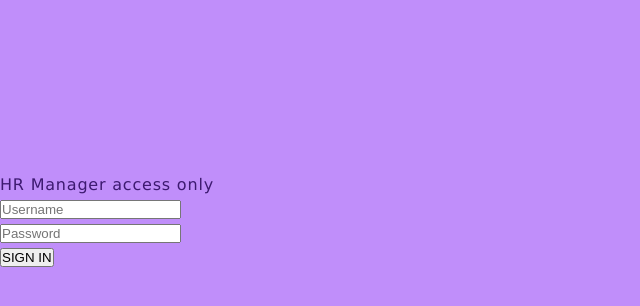
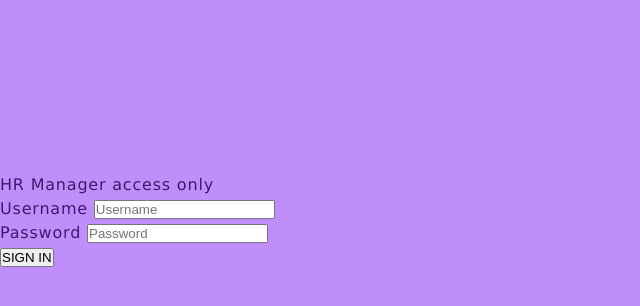
Before and after one commit to 106225401/applied-web-project-part-2, a PHP site: page /login.php in a window 1280 px wide. Shown: the part 251-557 px from the top of the page, without its empty margins (0-640 px from the left). Run offline with PHP 8.4, Linux system fonts and the light colour scheme; data that the repository does not hold is empty.

Commit message:
Added social media icons at the footer and modified login.php to meet WAVE requirements

```diff
--- a/project2/footer.inc
+++ b/project2/footer.inc
@@ -39,8 +39,8 @@
         <span>
             <a href="https://wa.me/60142597095" target="_blank"><img src="images/whatsapp.png" alt="WhatsApp Icon"></a>
             <a href="https://www.facebook.com/people/Next-Generation-Developers/61590674170023/" target="_blank"><img src="images/facebook.png" alt="Facebook Icon"></a>
-            <a href="" target="_blank"><img src="images/instagram.png" alt="Instagram Icon"></a>
-            <a href="" target="_blank"><img src="images/linkedin.png" alt="LinkedIn Icon"></a>
+            <a href="https://www.instagram.com/next.gendevs/" target="_blank"><img src="images/instagram.png" alt="Instagram Icon"></a>
+            <a href="https://www.youtube.com/@NextGenDevs-r4o" target="_blank"><img src="images/youtube.png" alt="YouTube Icon"></a>
         </span>
     </section>
 
--- a/project2/login.php
+++ b/project2/login.php
@@ -86,9 +86,11 @@ if ($_SERVER['REQUEST_METHOD'] == 'POST') {
                     <?php endif; ?>
 
                     <div class="input-group">
+                        <label for="username">Username</label>
                         <input
                             type="text"
                             name="username"
+                            id="username"
                             placeholder="Username"
                             value="<?= htmlspecialchars($_POST['username'] ?? '') ?>"
                             autocomplete="username"
@@ -96,9 +98,11 @@ if ($_SERVER['REQUEST_METHOD'] == 'POST') {
                     </div>
 
                     <div class="input-group">
+                        <label for="password">Password</label>
                         <input
                             type="password"
                             name="password"
+                            id="password"
                             placeholder="Password"
                             autocomplete="current-password"
                         >
--- a/project2/styles/styles.css
+++ b/project2/styles/styles.css
@@ -267,6 +267,7 @@ a:focus .sr-only {
 /* Global buttons */
 <<<<<<< HEAD
 <<<<<<< HEAD
+<<<<<<< HEAD
 .apply-now, .two-btn button, .two-btn a, .submit-btn, .btn-logout, .return-link a {
 =======
 .apply-now, .two-btn button[type="submit"], .two-btn button[type="reset"], .submit-btn, .btn-logout {
@@ -274,6 +275,9 @@ a:focus .sr-only {
 =======
 .apply-now, .two-btn button, .two-btn a, .submit-btn, .btn-logout {
 >>>>>>> a0f5845 (Added the modified php files for manage.php and process_eoi.php and apply.php and styles.css)
+=======
+.apply-now, .two-btn button, .two-btn a, .submit-btn, .btn-logout, .return-link a {
+>>>>>>> 4c3a900 (Added social media icons at the footer and modified login.php to meet WAVE requirements)
   display: inline-block;
   background-color: var(--purple-inkk);
   color: var(--white);
@@ -301,8 +305,12 @@ a:focus .sr-only {
 >>>>>>> d75c5e4 (Added login.php & logout.php & manage.php & admin.php to create all necessary files for the instructions given at part 6 & 7)
 =======
 .apply-now:hover, .apply-now:focus, .two-btn button:hover, .two-btn a:hover,
+<<<<<<< HEAD
 .two-btn button:focus, .two-btn a:focus, .submit-btn:hover, .submit-btn:focus, .btn-logout:hover {
 >>>>>>> a0f5845 (Added the modified php files for manage.php and process_eoi.php and apply.php and styles.css)
+=======
+.two-btn button:focus, .two-btn a:focus, .submit-btn:hover, .submit-btn:focus, .btn-logout:hover, .return-link a:hover {
+>>>>>>> 4c3a900 (Added social media icons at the footer and modified login.php to meet WAVE requirements)
   background-color: var(--peach);
   color: var(--purple-inkk);
   border-color: var(--purple-inkk);
@@ -1911,20 +1919,27 @@ Start of Successful Application sent
   background-color: #2E2640;
   margin: 0 150px 0 150px;
 }
+
 .success-header {
   margin-top: 50px;
   border-radius: 10px 10px 0 0;
   overflow-wrap: break-word;
   color: #F5F0E8 ;
 }
+
 .eoi-no {
   color: #F5F0E8 ;
   padding: 10px 0 20px 0;
   font-size: 20px;
 }
+
 .return-link {
   border-radius: 0 0 10px 10px;
   color: #F5F0E8 ;
+}
+
+.return-link a {
+  margin-bottom: 20px;
 }
 /*
 End of Successful Application sent
```
Also changed, not shown: project2/images/linkedin.png (deleted), project2/images/youtube.png (added).
